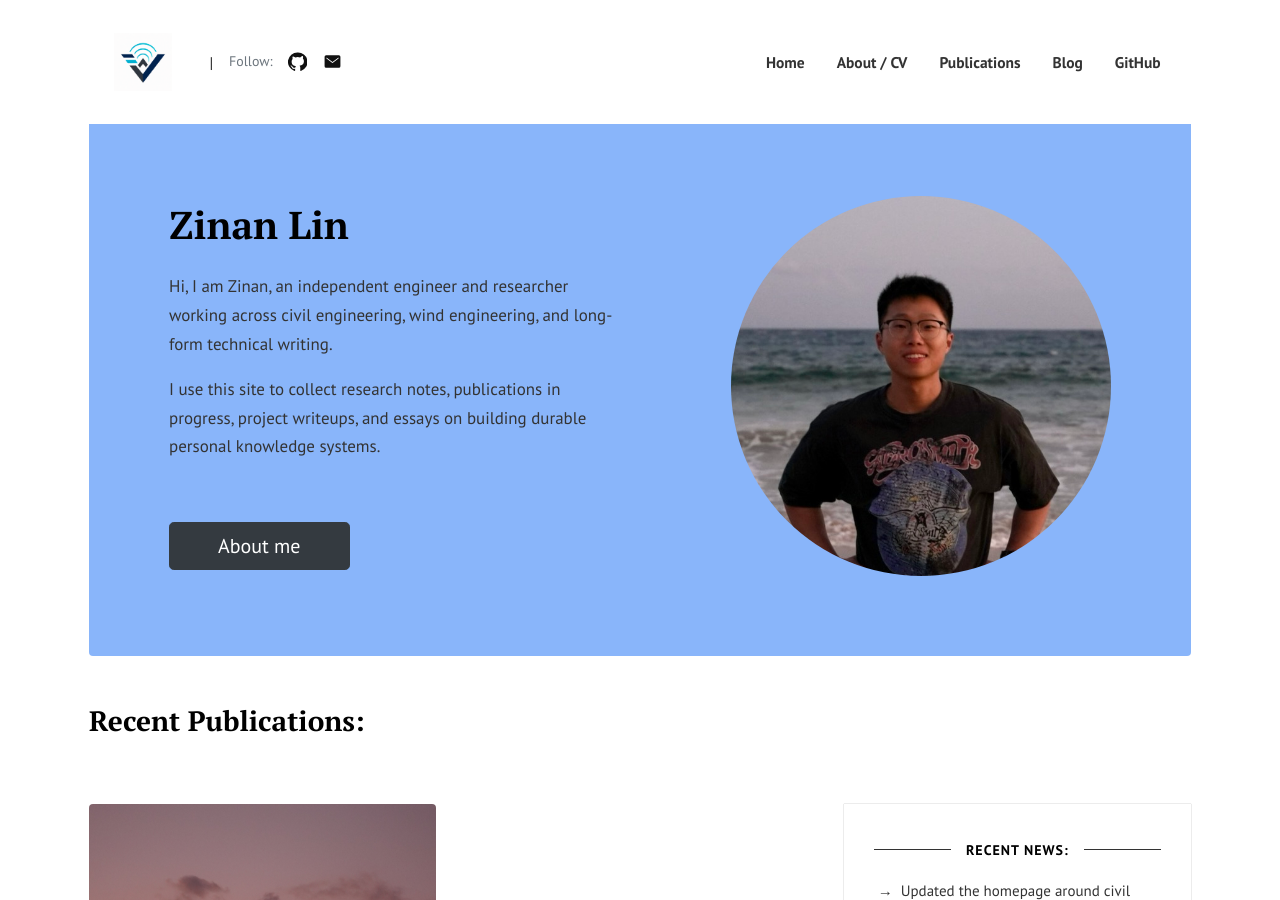
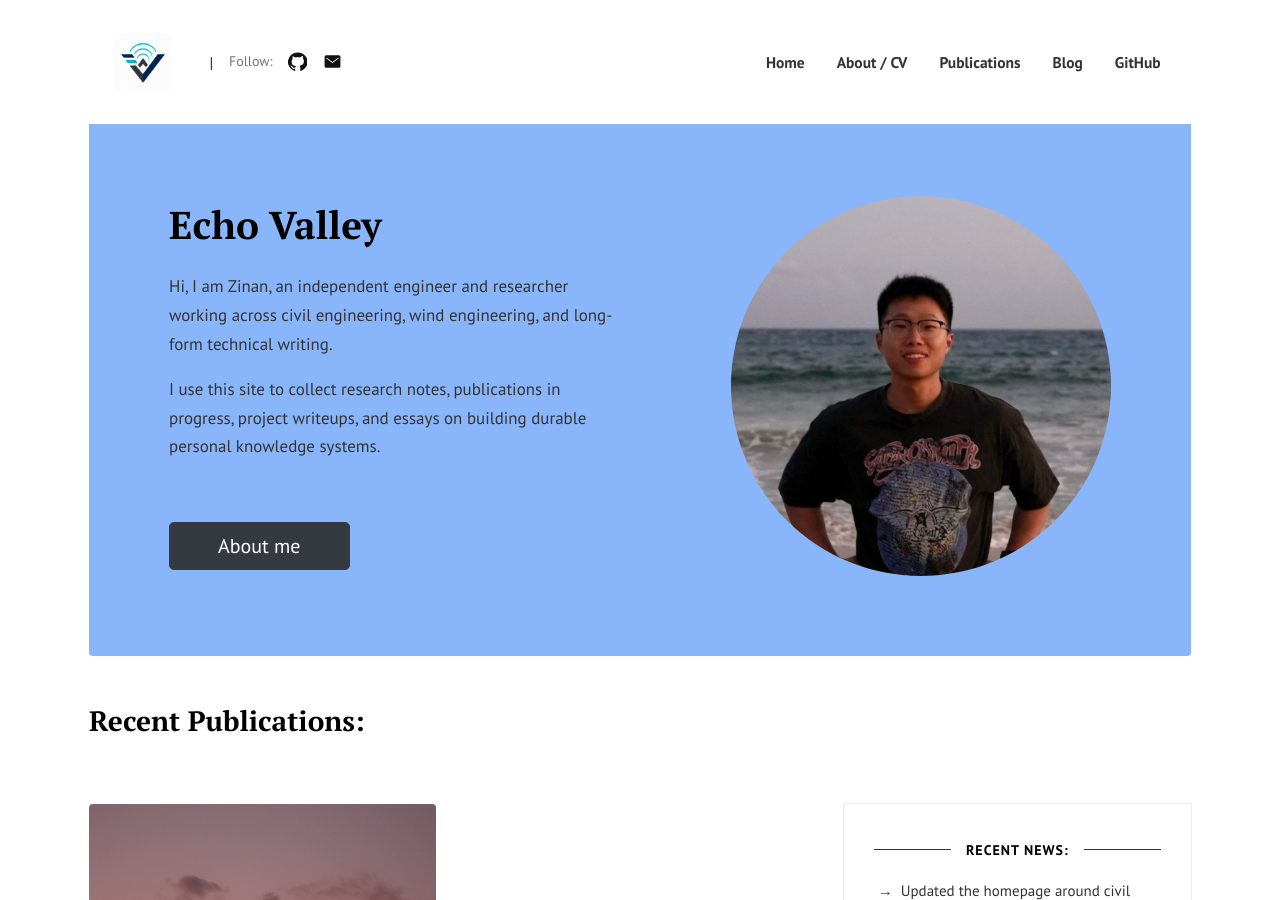
Before and after one commit to znecho9/znecho9.github.io, a Jekyll site: the page built from index.md, in a window 1280 px wide and 900 px high. Built offline with Jekyll 4.4.1, drawn with Linux system fonts in a browser that asks for light colours.

Commit message:
Update index.md

```diff
--- a/index.md
+++ b/index.md
@@ -10,7 +10,7 @@ layout: default
 <div class="rounded mb-5 hero">
   <div class="row align-items-center justify-content-between">
     <div class="col-md-6">
-      <h1 class="font-weight-bold mb-4 serif-font">Zinan Lin</h1>
+      <h1 class="font-weight-bold mb-4 serif-font">Echo Valley</h1>
       <p>Hi, I am Zinan, an independent engineer and researcher working across civil engineering, wind engineering, and long-form technical writing.</p>
       <p>I use this site to collect research notes, publications in progress, project writeups, and essays on building durable personal knowledge systems.</p>
       <p><br></p>
```
